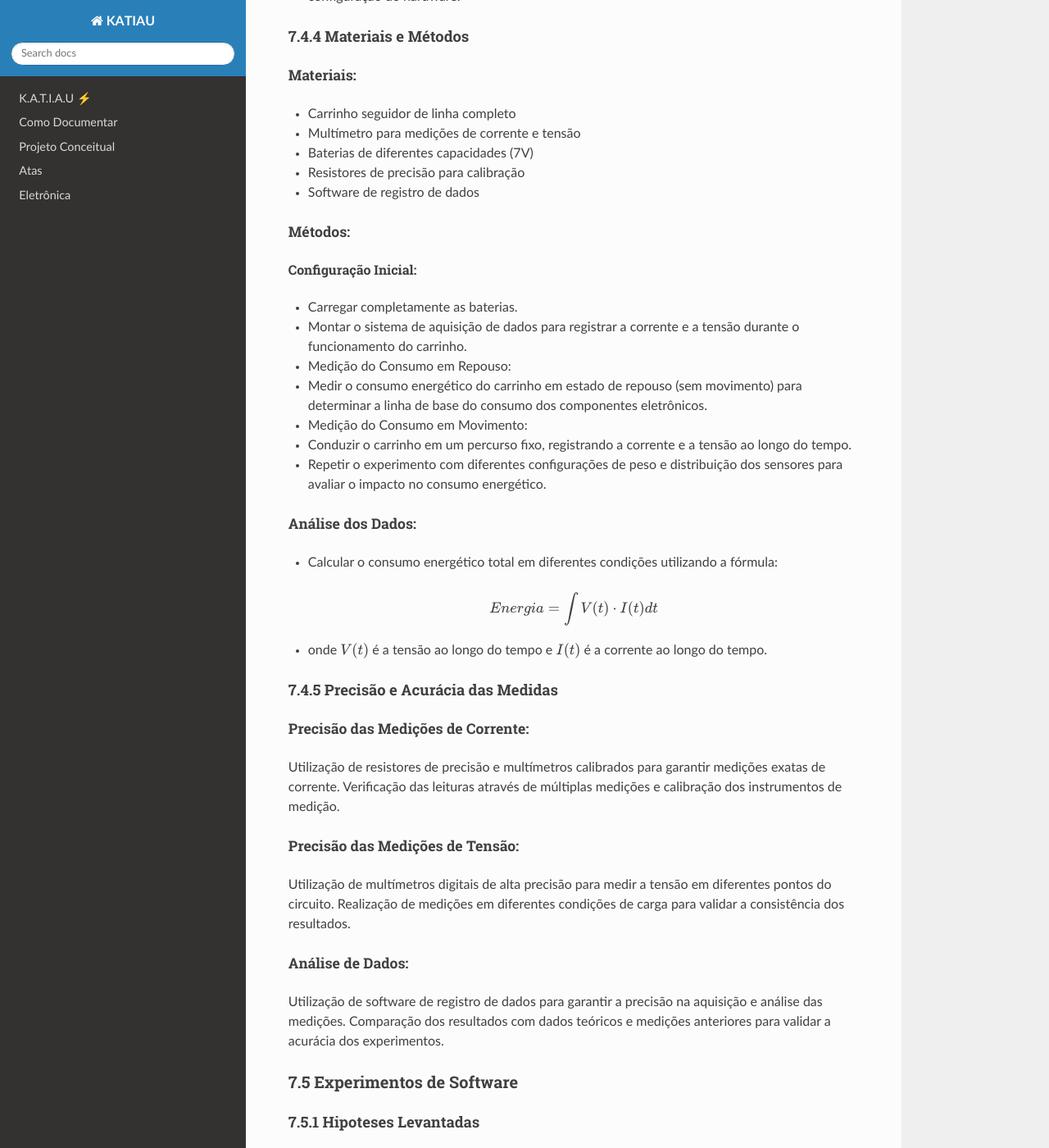
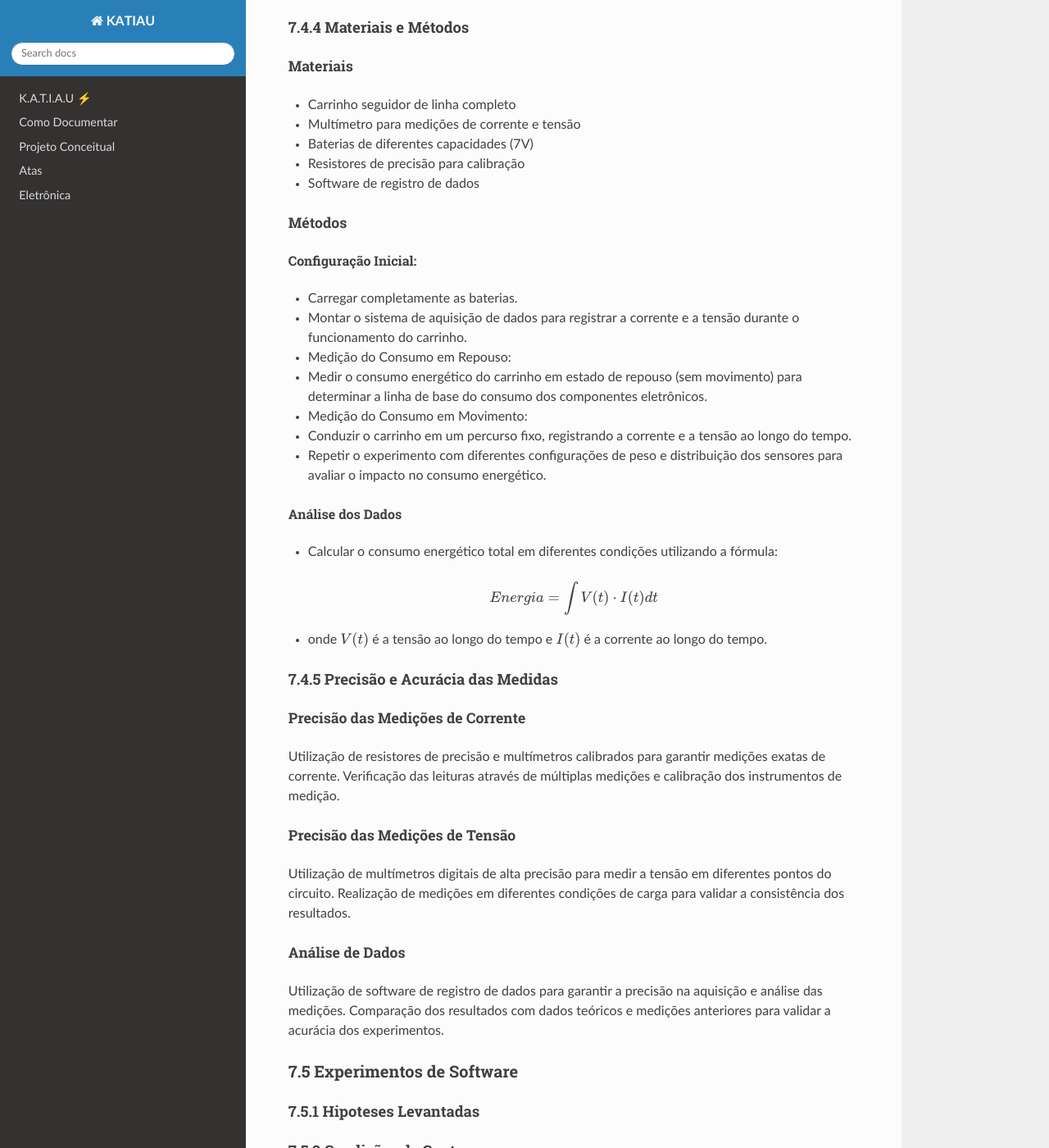
Before and after one commit to PI1-2024-1/PI1-KATIAU-docs, an MkDocs documentation site: the page built from docs/Documentacao/7_Resultados Experimentais.md, in a window 1280 px wide and 1400 px high, scrolled down 4040 px. Shown: the whole window at 82% size. Built offline with MkDocs 1.6.1, drawn with Linux system fonts in a browser that asks for light colours; nearby versions of some CDN libraries; some of the changed text lies outside the part shown.

```diff
--- a/docs/Documentacao/7_Resultados Experimentais.md
+++ b/docs/Documentacao/7_Resultados Experimentais.md
@@ -1,7 +1,7 @@
-# 7. Resultados Experimentais
+## 7. Resultados Experimentais
 ___________________________________________________________________________________
 
-## 7.1 Características Gerais
+### 7.1 Características Gerais
 
  Introduzir os principais pontos deste capítulo. Cada experimento deve conter explicações completas que garantam sua repetibilidade:
 
@@ -67,7 +67,7 @@ A uniformidade da superfície e a estabilidade do carrinho durante o movimento t
 
 #### 7.3.4 Materiais e Métodos
 
-##### Materiais:
+##### Materiais
 
 - Chassi do carrinho.
 - Sensores de linha (4 unidades).
@@ -75,7 +75,7 @@ A uniformidade da superfície e a estabilidade do carrinho durante o movimento t
 - Multímetro.
 - Baterias de alimentação (7V).
 
-##### Métodos:
+##### Métodos
 
 ###### Configuração do Sistema:
 
@@ -131,7 +131,7 @@ Tensão dos Sensores em Superfície Marrom:
 
 #### 7.4.4 Materiais e Métodos
 
-##### Materiais:
+##### Materiais
 
 - Carrinho seguidor de linha completo
 - Multímetro para medições de corrente e tensão
@@ -139,7 +139,7 @@ Tensão dos Sensores em Superfície Marrom:
 - Resistores de precisão para calibração
 - Software de registro de dados
 
-##### Métodos:
+##### Métodos
 
 ###### Configuração Inicial:
 
@@ -153,7 +153,7 @@ Tensão dos Sensores em Superfície Marrom:
 - Conduzir o carrinho em um percurso fixo, registrando a corrente e a tensão ao longo do tempo.
 - Repetir o experimento com diferentes configurações de peso e distribuição dos sensores para avaliar o impacto no consumo energético.
 
-##### Análise dos Dados:
+###### Análise dos Dados
 
 - Calcular o consumo energético total em diferentes condições utilizando a fórmula:
 
@@ -163,17 +163,17 @@ $$Energia = ∫𝑉(𝑡)⋅𝐼(𝑡) 𝑑𝑡 $$
 
 #### 7.4.5 Precisão e Acurácia das Medidas
 
-##### Precisão das Medições de Corrente:
+##### Precisão das Medições de Corrente
 
 Utilização de resistores de precisão e multímetros calibrados para garantir medições exatas de corrente.
 Verificação das leituras através de múltiplas medições e calibração dos instrumentos de medição.
 
-##### Precisão das Medições de Tensão:
+##### Precisão das Medições de Tensão
 
 Utilização de multímetros digitais de alta precisão para medir a tensão em diferentes pontos do circuito.
 Realização de medições em diferentes condições de carga para validar a consistência dos resultados.
 
-##### Análise de Dados:
+##### Análise de Dados
 
 Utilização de software de registro de dados para garantir a precisão na aquisição e análise das medições.
 Comparação dos resultados com dados teóricos e medições anteriores para validar a acurácia dos experimentos.
```
Also changed, not shown: docs/Documentacao/4_Conceitual.md (+36 -36 lines).
